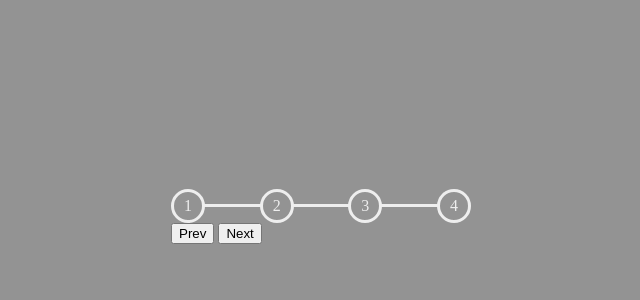
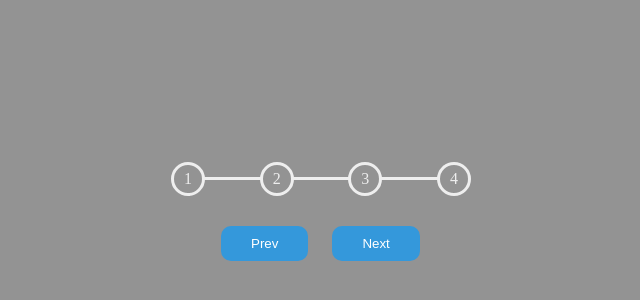
Before and after one commit to Adamb7rr/Customs, a plain HTML site: page progress-bar/index.html in a window 1280 px wide. Shown: the part 184-484 px from the top of the page, without its empty margins (319-959 px from the left). Drawn offline with Linux system fonts and the light colour scheme.

Commit message:
style buttons

```diff
--- a/progress-bar/index.html
+++ b/progress-bar/index.html
@@ -15,8 +15,8 @@
             <div>4</div>
         </div>
         <div class="buttons">
-            <button>Prev</button>
-            <button>Next</button>
+            <button class="prev">Prev</button>
+            <button class="next">Next</button>
         </div>
     </div>
     <script src="main.js"></script>
--- a/progress-bar/style.css
+++ b/progress-bar/style.css
@@ -7,6 +7,9 @@ body {
     background-color: #3939398a;
 }
 
+.main div {
+    padding: 10px;
+}
 .container {
     display: flex;
     width: 300px;
@@ -32,3 +35,16 @@ body {
 .container div:nth-last-child(1)::after{
     display: none;
 }
+
+.main .buttons {
+    margin-left: 40px;
+}
+.buttons button {
+    padding: 10px 30px;
+    margin: 10px;
+    cursor: pointer;
+    background-color: #3498db;
+    border: none;
+    border-radius: 10px;
+    color: #FFF;
+}
```
